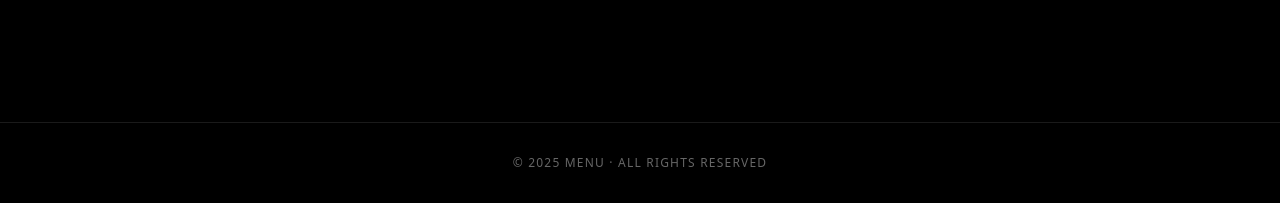
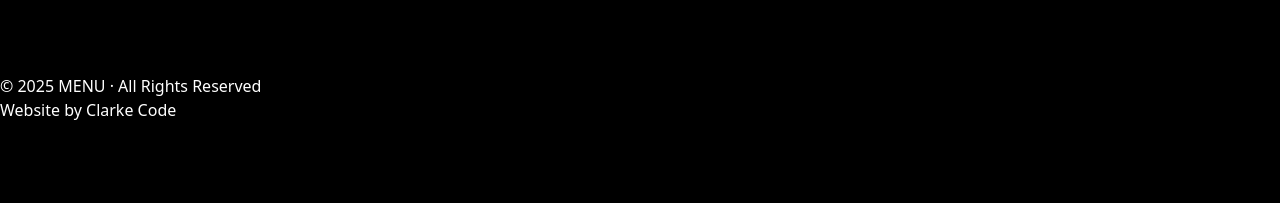
Before and after one commit to BrittanyClarke/menu_website, a website: page public/index.html in a window 1280 px wide. Shown: the part 7234-7437 px from the top of the page. After the commit the page ends 7356 px from the top, so only its background shows below. Drawn offline with nearby package versions, Linux system fonts and the light colour scheme; no server answers.

Commit message:
Add Clarke Code watermark

```diff
--- a/public/index.html
+++ b/public/index.html
@@ -391,8 +391,9 @@
     </div>
   </section>
 
-  <footer class="bg-black text-white/40 text-xs tracking-widest uppercase py-8 text-center border-t border-white/10 mt-12">
-    © 2025 MENU · All Rights Reserved
+  <footer>
+    <p>© 2025 MENU · All Rights Reserved</p>
+    <p>Website by <a href="mailto:Brittanyclarkedev@gmail.com?subject=Clarke%20Code%20Inquiry">Clarke Code</a></p>
   </footer>
 
   <script src="https://unpkg.com/lucide@latest" defer></script>
```
